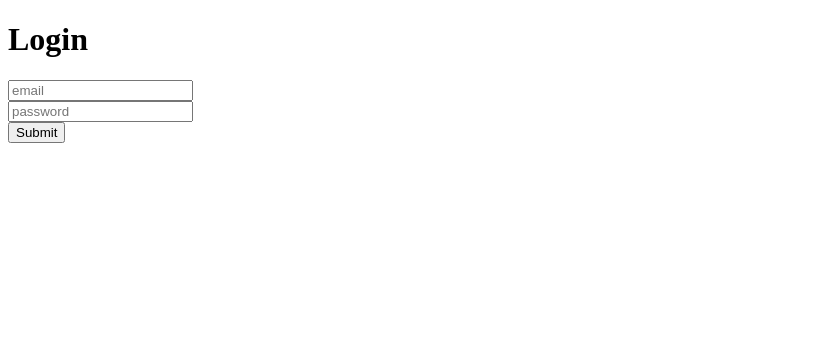
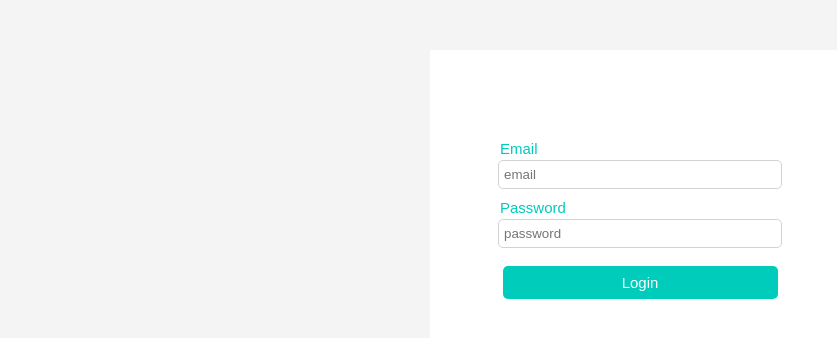
Before and after one commit to Madses/application, a React (Create React App) app in the folder client/: page /login in a window 1280 px wide. Shown: the top 338 px of the page, without its empty margins (0-837 px from the left). Built offline with nearby package versions, Linux system fonts and the light colour scheme; no server answers.

Commit message:
Styled login form with styled components

```diff
--- a/client/package.json
+++ b/client/package.json
@@ -14,6 +14,7 @@
     "redux": "^4.0.4",
     "redux-devtools-extension": "^2.13.8",
     "redux-thunk": "^2.3.0",
+    "styled-components": "^4.4.1",
     "uuid": "^3.3.3"
   },
   "scripts": {
--- a/client/src/App.js
+++ b/client/src/App.js
@@ -8,14 +8,22 @@ import Register from './components/auth/Register';
 import PrivateRoute from './components/routing/PrivateRoute';
 import setAuthToken from './utils/setAuthToken';
 import {loadUser} from './actions/auth';
+import { createGlobalStyle } from 'styled-components';
 
-import './App.css';
 import {
     BrowserRouter as Router,
     Switch,
     Route,
 } from "react-router-dom";
 
+
+const GlobalStyle = createGlobalStyle`
+  body {
+    background: #f4f4f4;
+    color: #fff;
+    font-family: Arial, Helvetica, sans-serif;
+  }
+`;
 
 
 if(localStorage.token) setAuthToken(localStorage.token);
@@ -28,7 +36,9 @@ const App = () => {
     },[]);
 
     return (
+        <>
         <Provider store={store}>
+        <GlobalStyle />
             <Alert/>
             <Router>
                 <Switch>
@@ -38,6 +48,7 @@ const App = () => {
                 </Switch>
             </Router>
         </Provider>
+        </>
 )};
 
 export default App;
--- a/client/src/actions/auth.js
+++ b/client/src/actions/auth.js
@@ -68,14 +68,14 @@ export const login = ({email,password}) => async dispatch => {
         await dispatch(loadUser());
     } catch(err){
         console.log(err)
-        // const errors = err.response.data.errors;
+        const errors = err.response.data.errors;
 
-        // if(errors) {
-        //     errors.forEach(error => {
-        //         dispatch(setAlert(error.msg,'error'));
-        //     })
-        // }
-        // dispatch({type: LOGIN_FAIL});
+        if(errors) {
+            errors.forEach(error => {
+                dispatch(setAlert(error.msg,'error'));
+            })
+        }
+        dispatch({type: LOGIN_FAIL});
     }
 
 };
--- a/client/src/components/auth/Login.js
+++ b/client/src/components/auth/Login.js
@@ -2,8 +2,9 @@ import React ,{Fragment , useState} from 'react'
 import {connect} from 'react-redux';
 import {setAlert} from '../../actions/alert';
 import {login,loadUser} from '../../actions/auth';
-import {Redirect} from "react-router-dom";
-import '../../App.css';
+import {Redirect} from 'react-router-dom';
+import {Wrapper,Form,Label,Input,SubmitButton} from './StyledForm';
+
 
 const Login = ({login,isAuthenticated, isLoading,user})  => {
 
@@ -28,14 +29,15 @@ const Login = ({login,isAuthenticated, isLoading,user})  => {
      }
 
     return (
-        <Fragment>
-            <h1>Login</h1>
-            <form className="authForm" onSubmit = {e => onSubmit(e)}>
-                <input type ="text"  name="email" placeholder ="email"  value={email} onChange={e => onChange(e)}></input>
-                <input type ="password" name="password" placeholder="password" value={password} onChange={e => onChange(e)}></input>
-                <input type ="submit"></input>
-            </form>
-        </Fragment>
+        <Wrapper>
+            <Form onSubmit = {e => onSubmit(e)}>
+                <Label><span>Email</span></Label>
+                <Input type ="text"  name="email" placeholder ="email"  value={email} onChange={e => onChange(e)}></Input>
+                <Label><span>Password</span></Label>
+                <Input type ="password" name="password" placeholder="password" value={password} onChange={e => onChange(e)}></Input>
+                <SubmitButton type ="submit">Login</SubmitButton>
+            </Form>
+        </Wrapper>
     );
 };
 
--- /dev/null
+++ b/client/src/components/auth/StyledForm.js
@@ -0,0 +1,65 @@
+import styled from 'styled-components'
+
+const Wrapper = styled.div`
+    margin: auto;
+    width:400px;
+    height:400px;
+    background:white;
+
+    padding: 10px;
+    margin-top:200px;
+    margin-top:50px;
+`;
+
+const Form = styled.form`
+   width: 400px;
+   margin: 0 auto;
+   margin-top:60px;
+   background: orange;
+   text-align:center
+   padding-top:20px;
+   padding-bottom:20px;
+   background:white;
+`;
+
+const Input = styled.input`
+    width: 275px;
+    height: 25px;
+    outline: none;
+    margin-bottom:10px;
+    padding-left:5px;
+    border-radius: 5px;
+    border:none;
+    border:1px solid #d3d3d3;
+`;
+
+
+const SubmitButton = styled.button`
+    width: 275px;
+    font-size: 15px;
+    padding: 8px 12px;
+    border: none;
+    color:white;
+    background-color: #00ccbc;
+    margin: 8px 0 8px 0;
+    -webkit-border-radius: 5px;
+    border-radius: 5px;
+`;
+
+const Label = styled.div`
+    width: 100%;
+    font-size: 15px;
+    margin: 0 auto;
+    color:#00ccbc;
+    padding-left:15%;
+    height: 20px;
+    text-align:left;
+`;
+
+export {
+    Wrapper,
+    Form,
+    Input,
+    SubmitButton,
+    Label
+}
```
Also changed, not shown: 2 other files (tests, documents, lock files or other folders).
